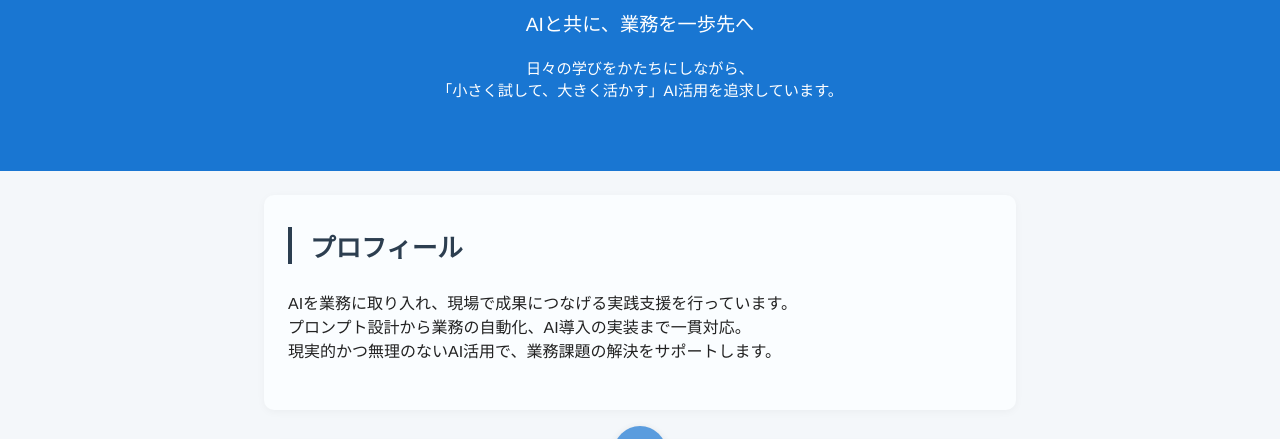
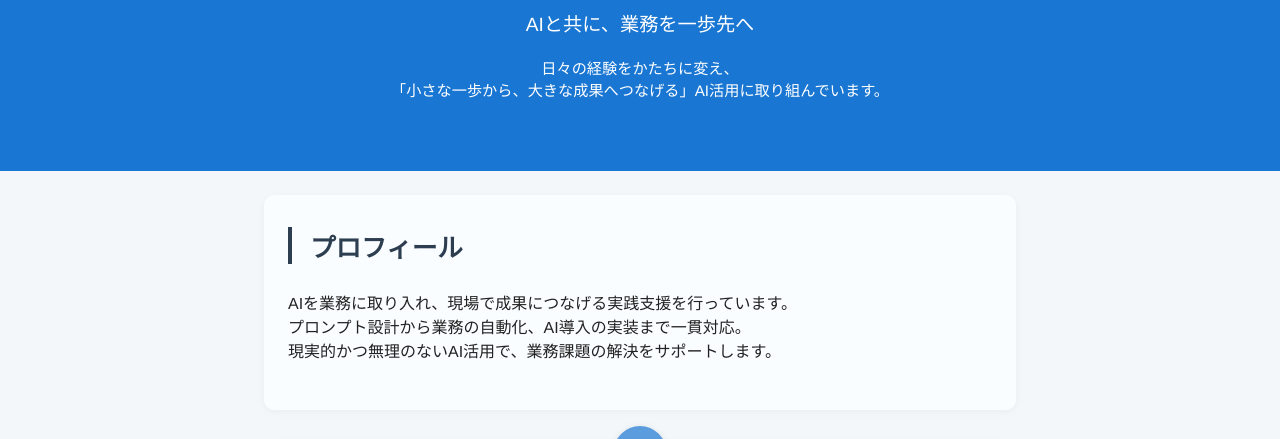
Before and after one commit to hamada-shinichiro9351/hamada-shinichiro9351.github.io, a plain HTML site: page index.html in a window 1280 px wide. Shown: the part 289-728 px from the top of the page. Drawn offline with Linux system fonts and the light colour scheme; a script that the page names is missing.

Commit message:
Update index.html

```diff
--- a/index.html
+++ b/index.html
@@ -224,8 +224,8 @@
       <h1>濱田慎一郎</h1>
       <p class="tagline">AIと共に、業務を一歩先へ</p>
       <p style="margin-top: 8px; font-size: 0.95rem; font-weight: 400;">
-        日々の学びをかたちにしながら、<br />
-        「小さく試して、大きく活かす」AI活用を追求しています。
+       日々の経験をかたちに変え、<br />
+「小さな一歩から、大きな成果へつなげる」AI活用に取り組んでいます。
       </p>
     </div>
   </header>
```
